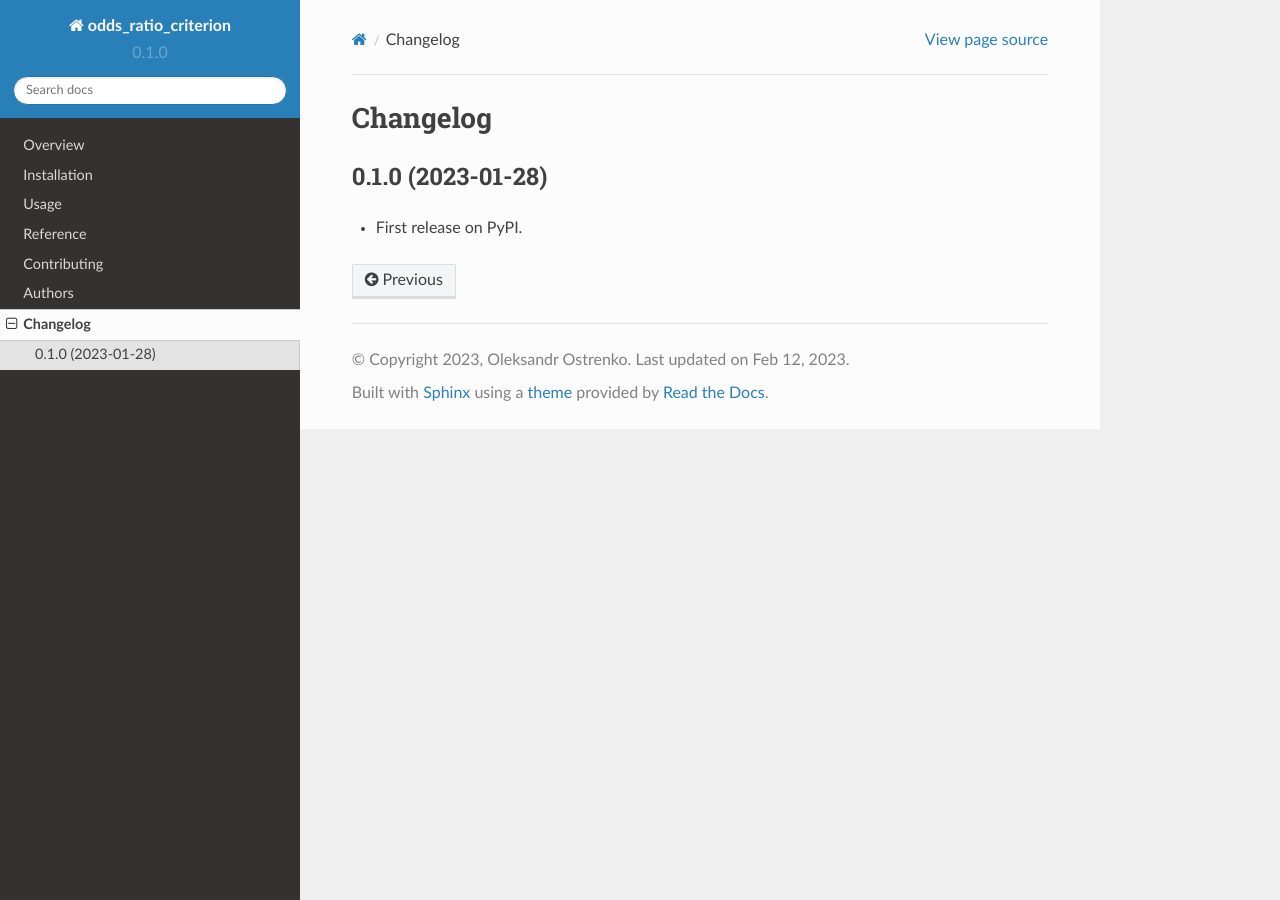
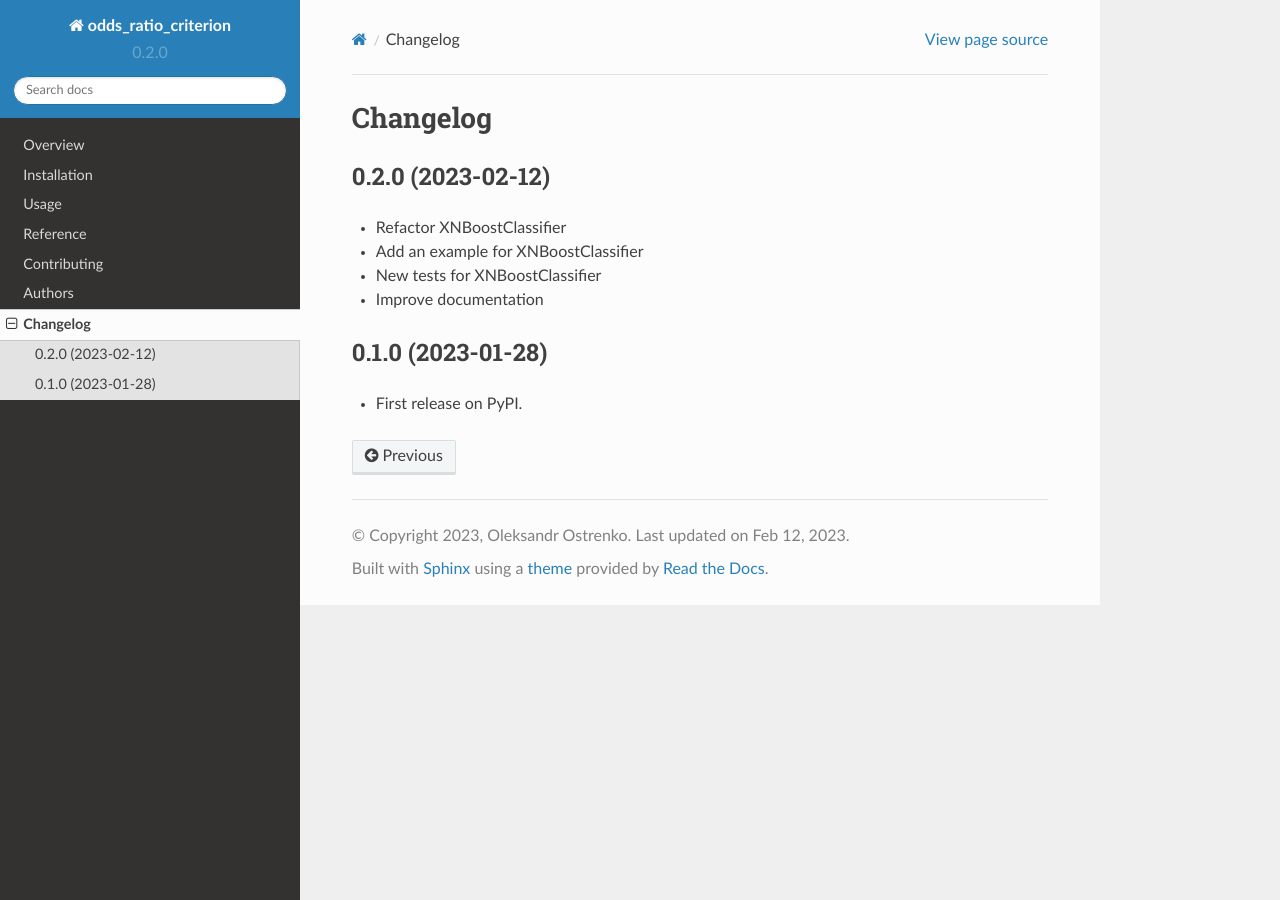
Before and after one commit to breezerider/odds-ratio-criterion, a Sphinx documentation site: the page built from docs/changelog.rst, in a window 1280 px wide. Built offline with Sphinx 7.4.7 and the Read the Docs theme 2.0.0, drawn with Linux system fonts in a browser that asks for light colours.

Commit message:
Bump version: 0.1.0 → 0.2.0

```diff
--- a/CHANGELOG.rst
+++ b/CHANGELOG.rst
@@ -1,6 +1,14 @@
 
 Changelog
 =========
+
+0.2.0 (2023-02-12)
+------------------
+
+* Refactor XNBoostClassifier
+* Add an example for XNBoostClassifier
+* New tests for XNBoostClassifier
+* Improve documentation
 
 0.1.0 (2023-01-28)
 ------------------
--- a/README.rst
+++ b/README.rst
@@ -43,9 +43,9 @@ Overview
     :alt: Supported implementations
     :target: https://test.pypi.org/project/odds-ratio-criterion
 
-.. |commits-since| image:: https://img.shields.io/github/commits-since/breezerider/odds-ratio-criterion/v0.1.0.svg
+.. |commits-since| image:: https://img.shields.io/github/commits-since/breezerider/odds-ratio-criterion/v0.2.0.svg
     :alt: Commits since latest release
-    :target: https://github.com/breezerider/odds-ratio-criterion/compare/v0.1.0...main
+    :target: https://github.com/breezerider/odds-ratio-criterion/compare/v0.2.0...main
 
 
 
--- a/docs/conf.py
+++ b/docs/conf.py
@@ -20,7 +20,7 @@ project = 'odds_ratio_criterion'
 year = '2023'
 author = 'Oleksandr Ostrenko'
 copyright = '{0}, {1}'.format(year, author)
-version = release = '0.1.0'
+version = release = '0.2.0'
 
 pygments_style = 'trac'
 templates_path = ['.']
--- a/setup.py
+++ b/setup.py
@@ -44,7 +44,7 @@ def read(*names, **kwargs):
 
 setup(
     name='odds-ratio-criterion',
-    version='0.1.0',
+    version='0.2.0',
     license='new BSD',
     description='Goodness-of-fit criterion based on probability ratios for scikit-learn decision trees.',
     long_description='{}\n{}'.format(
--- a/src/odds_ratio_criterion/__init__.py
+++ b/src/odds_ratio_criterion/__init__.py
@@ -1,4 +1,4 @@
-__version__ = '0.1.0'
+__version__ = '0.2.0'
 
 # PATCH sklearn
 from sklearn.tree import DecisionTreeClassifier
```
Also changed, not shown: .bumpversion.cfg.
